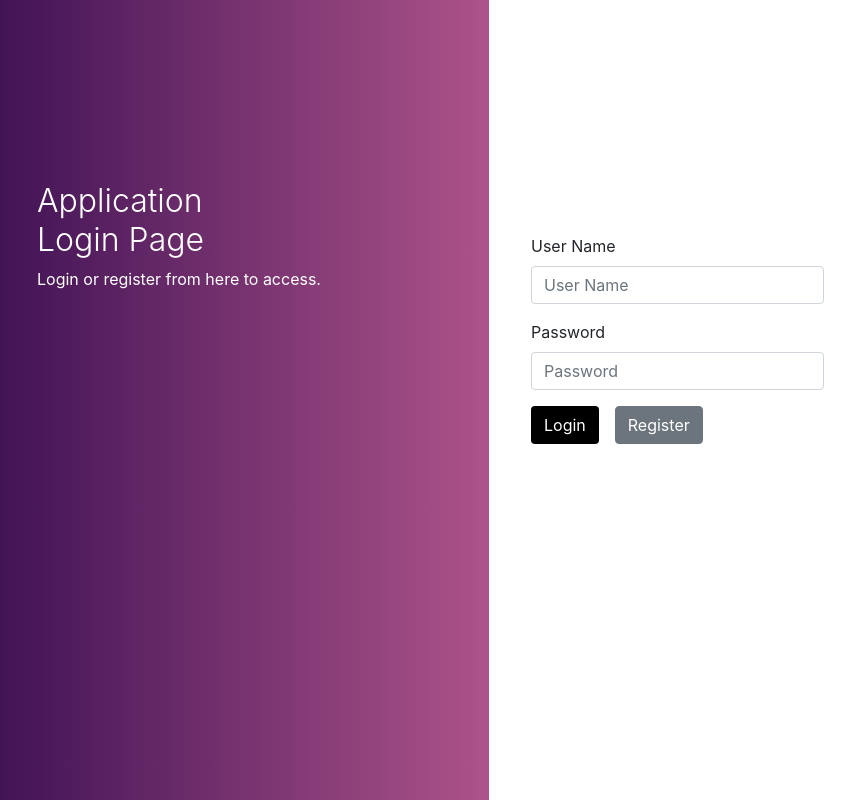
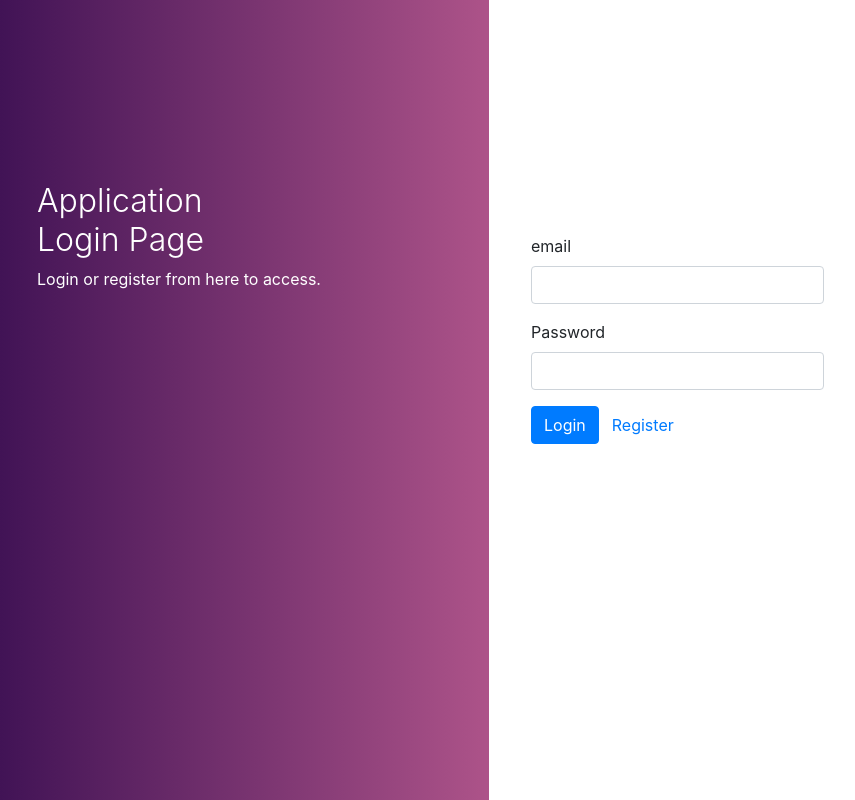
Before and after one commit to HarshitChhipa/TUI, an Angular app: page /login in a window 1280 px wide. Shown: the whole page, without its empty margins (23-878 px from the left). Built offline with nearby package versions, Linux system fonts and the light colour scheme.

Commit message:
[Story]: Created the JWT Interceptor and Errro handler.

```diff
--- a/src/app/app.module.ts
+++ b/src/app/app.module.ts
@@ -5,7 +5,8 @@ import {AppRoutingModule} from './app-routing.module';
 import {AppComponent} from './app.component';
 import {LoginComponent} from './modules/Components/login/login.component';
 import {FormsModule, ReactiveFormsModule} from '@angular/forms';
-import { HomeComponent } from './modules/home/home.component';
+import {HomeComponent} from './modules/home/home.component';
+import {HttpClientModule} from '@angular/common/http';
 
 @NgModule({
   declarations: [
@@ -15,8 +16,8 @@ import { HomeComponent } from './modules/home/home.component';
   ],
   imports: [
     BrowserModule,
-    FormsModule,
     ReactiveFormsModule,
+    HttpClientModule,
     AppRoutingModule
   ],
   providers: [],
--- a/src/app/core/auth/services/authentication.service.ts
+++ b/src/app/core/auth/services/authentication.service.ts
@@ -24,12 +24,12 @@ export class AuthenticationService {
    * Method call when user is loggin into the system
    */
 
-  login(username: string, password: string) {
+  login(email: string, password: string) {
 
     return this.http.post<any>(
       'https://www.googleapis.com/identitytoolkit/v3/relyingparty/verifyPassword?key=AIzaSyD8W0pWlju6wOPr3ih_aio2gNiVKHd9F8g',
       {
-        username,
+        email,
         password
       }).pipe(
       map(user => {
--- a/src/app/modules/Components/login/login.component.html
+++ b/src/app/modules/Components/login/login.component.html
@@ -7,6 +7,32 @@
 <div class="main">
   <div class="col-md-6 col-sm-12">
     <div class="login-form">
+
+
+      <form [formGroup]="loginDetails" (ngSubmit)="onSubmit()">
+        <div class="form-group">
+          <label for="email">email</label>
+          <input type="email" formControlName="email" class="form-control"
+                 [ngClass]="{ 'is-invalid': submitted && f.email.errors }"/>
+          <div *ngIf="submitted && f.email.errors" class="invalid-feedback">
+            <div *ngIf="f.email.errors.required">email is required</div>
+          </div>
+        </div>
+        <div class="form-group">
+          <label for="password">Password</label>
+          <input type="password" formControlName="password" class="form-control"
+                 [ngClass]="{ 'is-invalid': submitted && f.password.errors }"/>
+          <div *ngIf="submitted && f.password.errors" class="invalid-feedback">
+            <div *ngIf="f.password.errors.required">Password is required</div>
+          </div>
+        </div>
+        <div class="form-group">
+          <button [disabled]="loading" class="btn btn-primary">Login</button>
+          <a [routerLink]="['/register']" class="btn btn-link">Register</a>
+        </div>
+      </form>
+
+      <!--
             <form [formGroup]="loginDetails" (ngSubmit)="login()">
               <div class="form-group">
                 <label>User Name</label>
@@ -18,7 +44,7 @@
               </div>
               <button type="submit" class="btn btn-black mr-3">Login</button>
               <button type="submit" class="btn btn-secondary">Register</button>
-      </form>
+            </form>-->
     </div>
   </div>
 </div>
--- a/src/app/modules/Components/login/login.component.ts
+++ b/src/app/modules/Components/login/login.component.ts
@@ -1,5 +1,8 @@
 import {Component, OnInit} from '@angular/core';
 import {FormBuilder, FormGroup, Validators} from '@angular/forms';
+import {AuthenticationService} from '../../../core/auth/services/authentication.service';
+import {Router} from '@angular/router';
+import {first} from 'rxjs/operators';
 
 @Component({
   selector: 'app-login',
@@ -9,8 +12,15 @@ import {FormBuilder, FormGroup, Validators} from '@angular/forms';
 export class LoginComponent implements OnInit {
 
   loginDetails: FormGroup;
+  loading = false;
+  submitted = false;
 
-  constructor(private fb: FormBuilder) {
+  constructor(private fb: FormBuilder,
+              private router: Router,
+              private authService: AuthenticationService) {
+    if (this.authService.currentUserValue) {
+      this.router.navigate(['/']);
+    }
   }
 
   ngOnInit() {
@@ -20,7 +30,25 @@ export class LoginComponent implements OnInit {
     });
   }
 
-  login() {
-    console.log(this.loginDetails.value);
+  get f() {
+    return this.loginDetails.controls;
+  }
+
+  onSubmit() {
+    this.submitted = true;
+
+    if (this.loginDetails.invalid) {
+      return;
+    }
+
+    this.loading = true;
+    this.authService.login(this.f.email.value, this.f.password.value).pipe(first()).subscribe(
+      data => {
+        this.router.navigate(['home']);
+      },
+      error1 => {
+        this.loading = false;
+      }
+    );
   }
 }
```
Also changed, not shown: src/app/core/auth/interceptors/error.interceptor.ts (added, +31 -0 lines), src/app/core/auth/interceptors/jwt.interceptor.ts (added, +36 -0 lines). Lines whose indentation alone changed are shown as unchanged.
